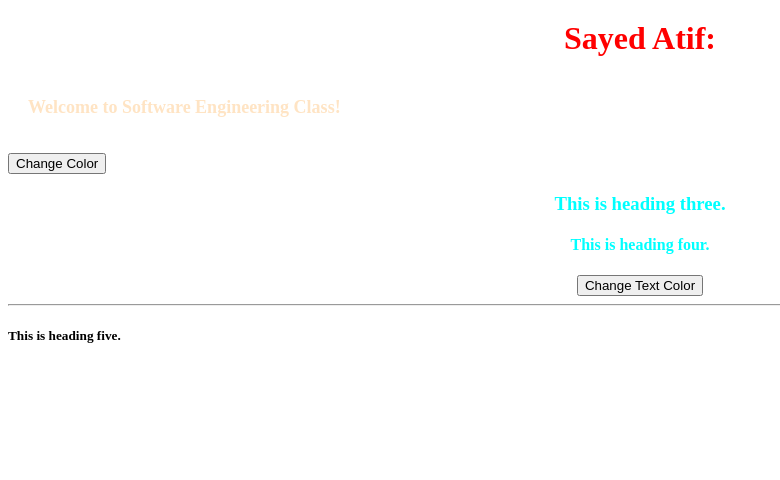
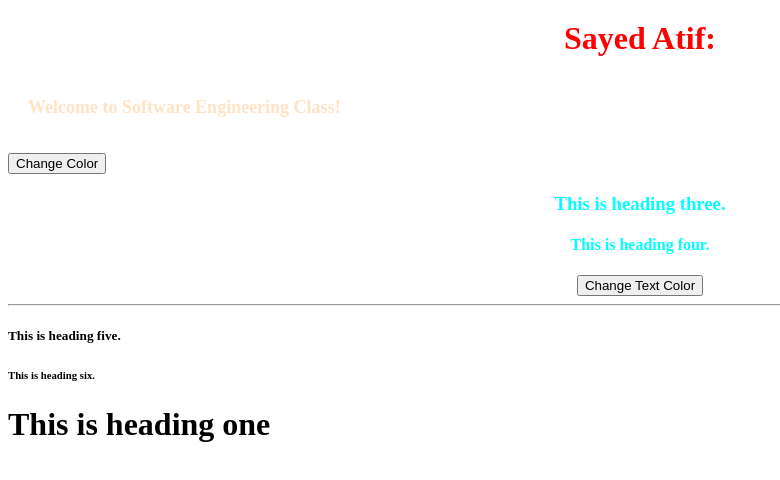
Before and after one commit to Sayed-Atif/08_rtt_intro, a plain HTML site: page index.html in a window 1280 px wide. Shown: the whole page, without its empty margins (0-780 px from the left). Drawn offline with Linux system fonts and the light colour scheme.

Commit message:
3rd commit

```diff
--- a/index.html
+++ b/index.html
@@ -21,6 +21,9 @@
         </div>
         <hr>
         <h5>This is heading five.</h5>
+        <h6>This is heading six.</h6>
+        <h1>This is heading one</h1>
+
 
 
 
```
